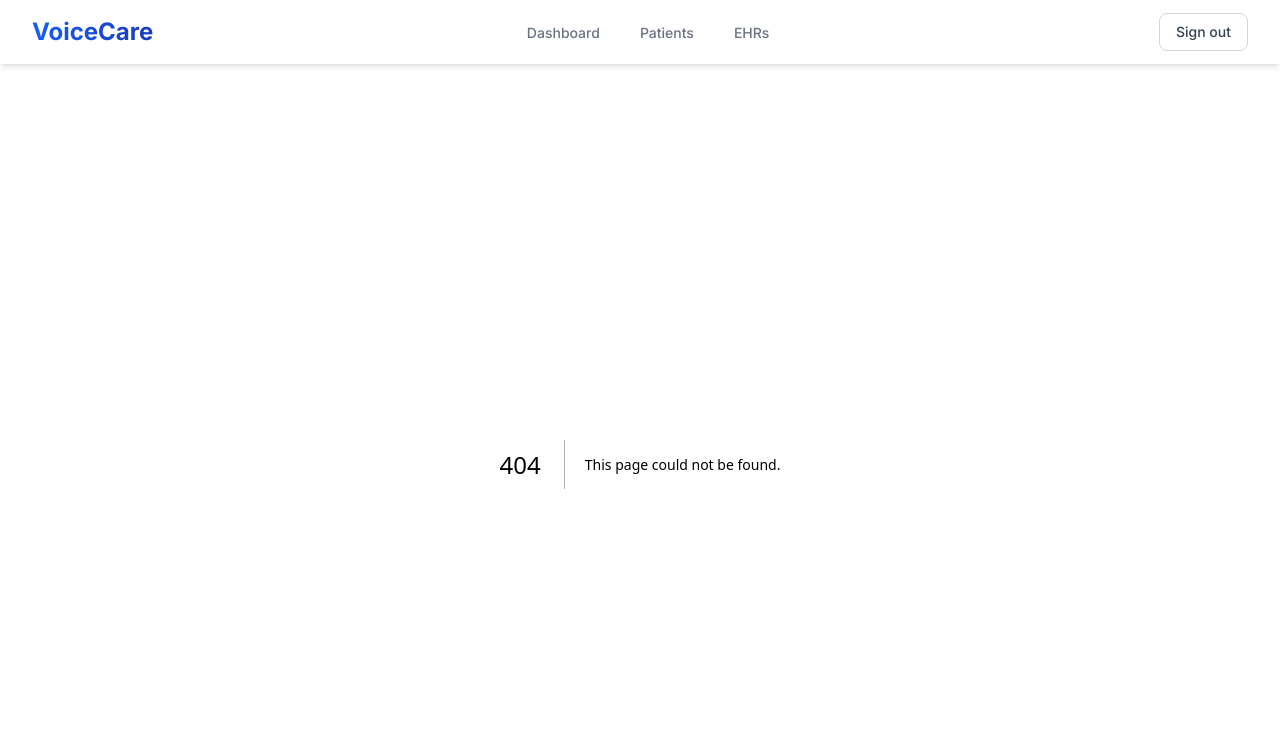
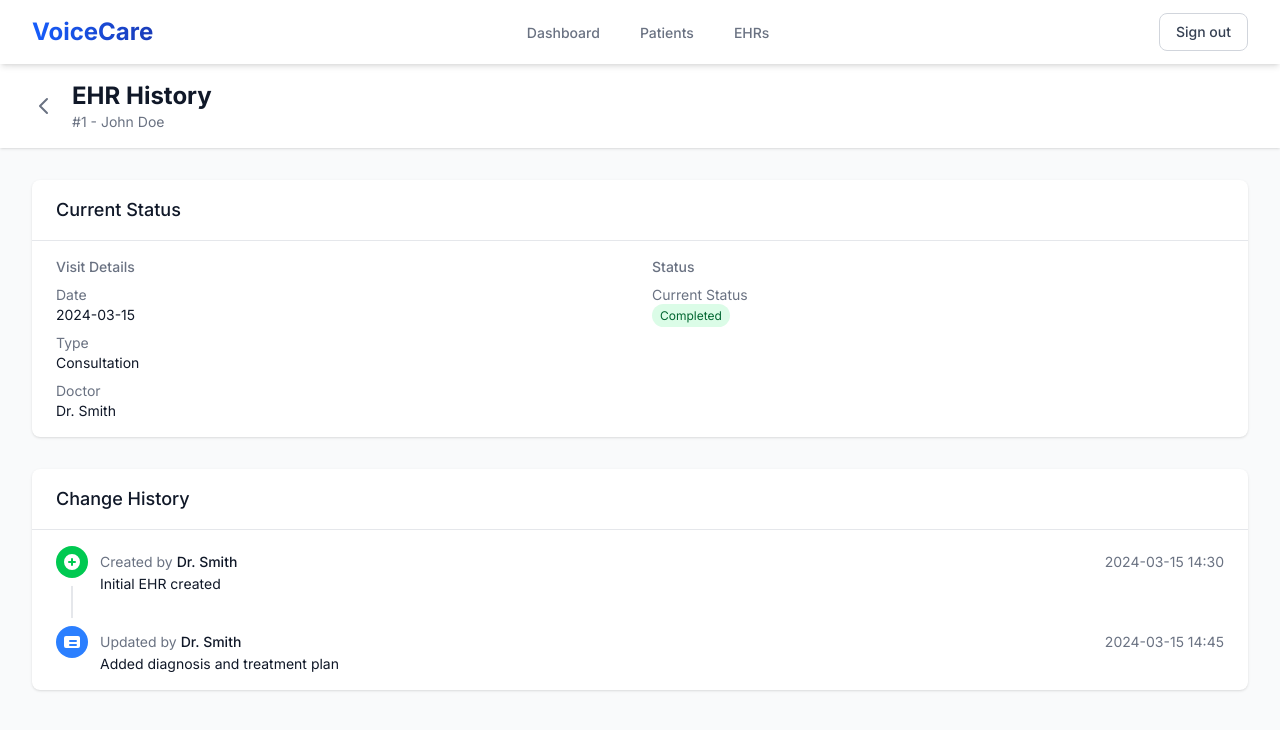
Before and after one commit to Voice-to-EHR-Tietoevry-Oamk/voice-to-ehr, a Next.js app in the folder frontend/: page /ehr/1/history in a window 1280 px wide. Before the commit this address had no page. Shown: the top 730 px of the page. Built offline with nearby package versions, Linux system fonts and the light colour scheme; sample sign-in values are in the browser's storage.

Commit message:
Add EhrHistoryPage component to render EHR history, resolving parameters with a Promise and passing ehrId to EhrHistoryPageClient.

```diff
--- /dev/null
+++ b/frontend/app/ehr/[id]/history/page.tsx
@@ -0,0 +1,11 @@
+import { use } from 'react';
+import EhrHistoryPageClient from './EhrHistoryPageClient';
+
+interface PageProps {
+  params: Promise<{ id: string }>;
+}
+
+export default function EhrHistoryPage({ params }: PageProps) {
+  const resolvedParams = use(params);
+  return <EhrHistoryPageClient ehrId={resolvedParams.id} />;
+}
```
